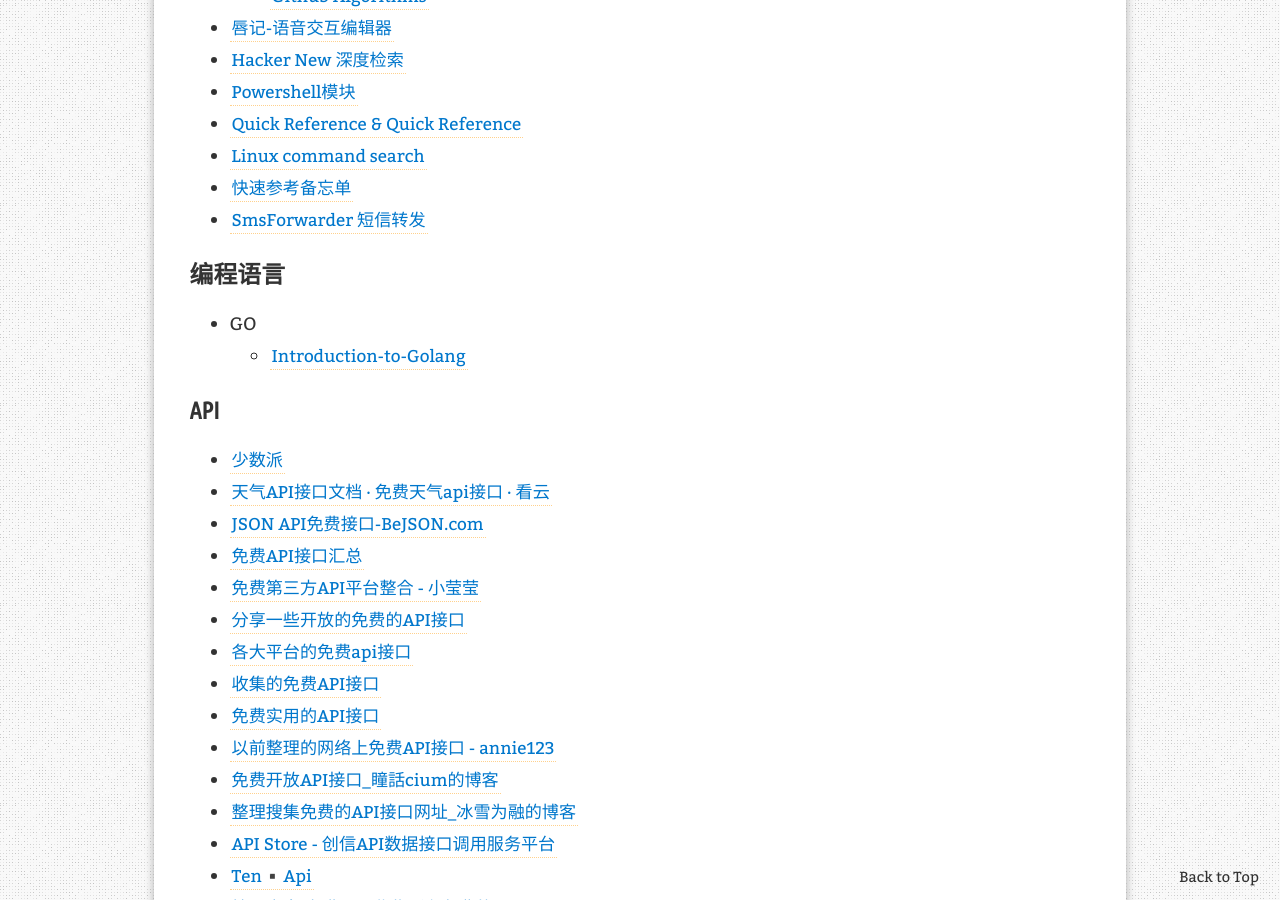
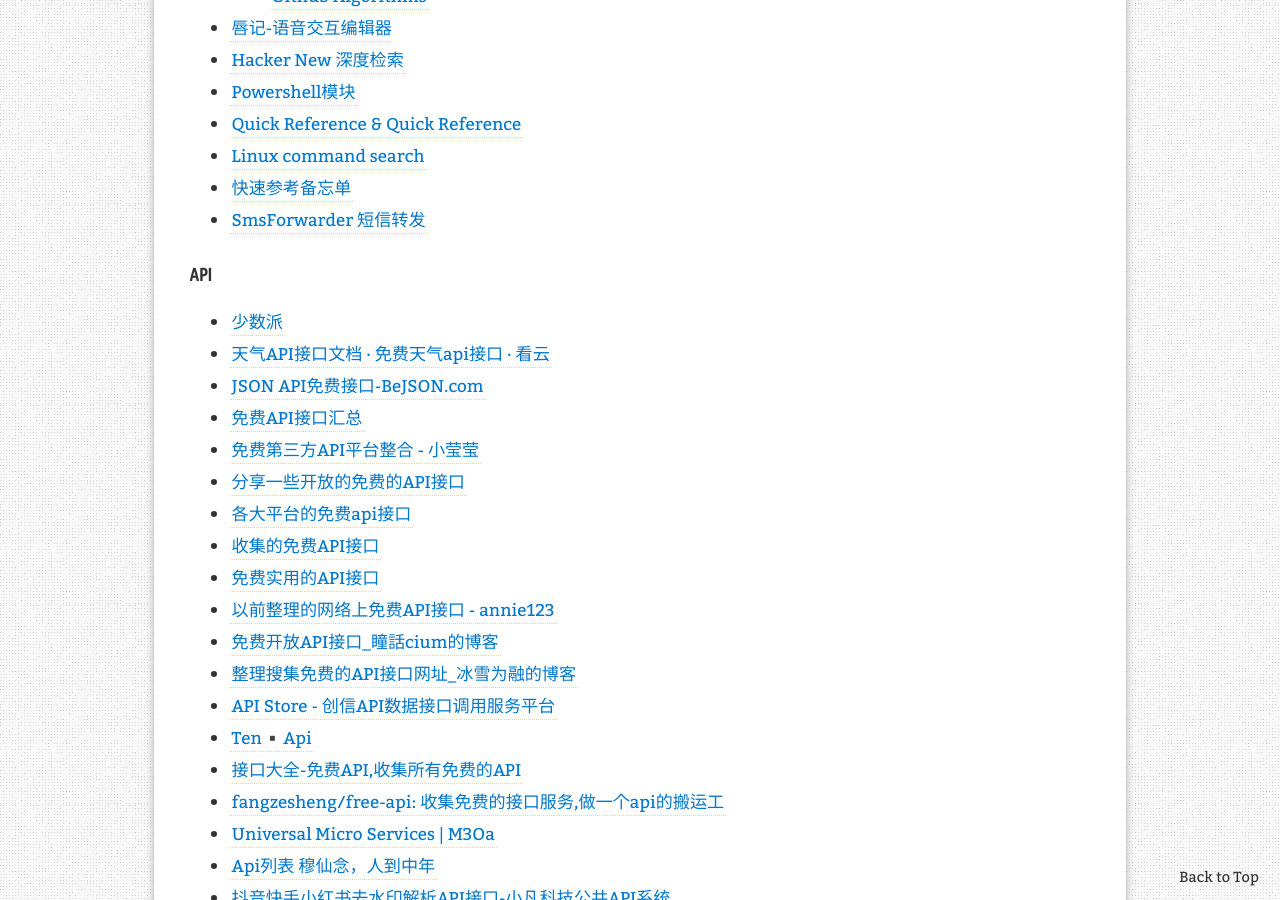
Before and after one commit to ElmTran/ElmTran.github.io, a Jekyll site: the page built from _posts/2022-09-03-awesome-tools.md, in a window 1280 px wide and 900 px high, scrolled down 6395 px. Built offline with Jekyll 4.4.1, drawn with Linux system fonts in a browser that asks for light colours; comment, search, counter and statistics services are not loaded; some of the changed text lies outside the part shown.

Commit message:
modify head

```diff
--- a/_posts/2022-09-03-awesome-tools.md
+++ b/_posts/2022-09-03-awesome-tools.md
@@ -357,13 +357,7 @@ redirect_from:
 
 - [SmsForwarder 短信转发](https://github.com/pppscn/SmsForwarder)
 
-### 编程语言
-
-  - GO
-
-    - [Introduction-to-Golang](https://github.com/0voice/Introduction-to-Golang)
-
-### API
+#### API
 
 - [少数派](https://sspai.com/post/67568)
 
@@ -431,7 +425,7 @@ redirect_from:
 
 - [随机地址生成](https://www.addresscopy.com/)
 
-### 短网址
+#### 短网址
 - [短网址](http://suo.im/)
 
 - [免费短网址生成器](http://suo.nz/)
```
Also changed, not shown: other parts of _posts/2022-09-03-awesome-tools.md (+5 -0 lines).
